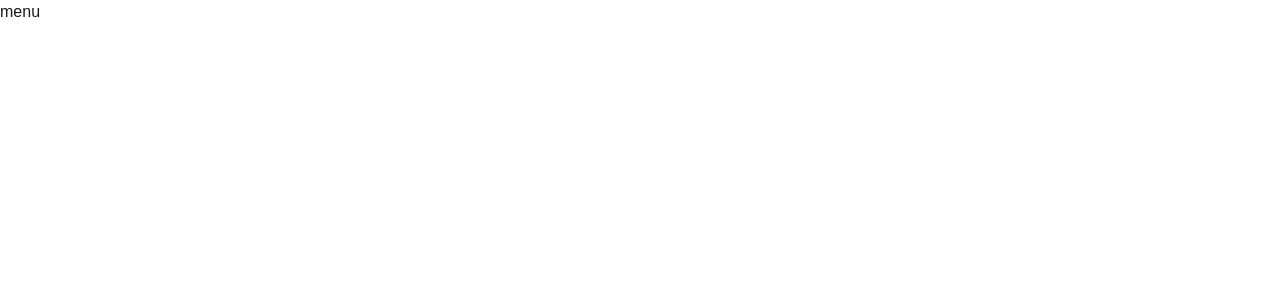
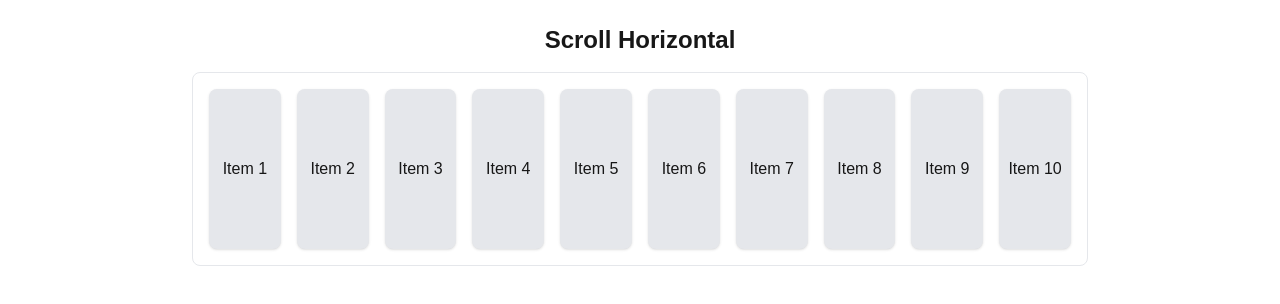
Before and after one commit to CristianTapia/menu, a Next.js app: page /menu in a window 1280 px wide. Shown: the top 304 px of the page. Built offline with nearby package versions, Linux system fonts and the light colour scheme.

Commit message:
Horizontal scroll created in the menu page

```diff
--- /dev/null
+++ b/app/alarmas/page.tsx
@@ -0,0 +1,3 @@
+export default function Alarms() {
+  return <p>Alarmas</p>;
+}
--- a/app/menu/page.tsx
+++ b/app/menu/page.tsx
@@ -1,3 +1,9 @@
-export default function Page() {
-  return <h1>menu</h1>;
+import HorizontalScroll from "../ui/horizontalScroll";
+
+export default function Menu() {
+  return (
+    <main className="flex justify-center items-center h-screen">
+      <HorizontalScroll />
+    </main>
+  );
 }
--- /dev/null
+++ b/app/ui/horizontalScroll.tsx
@@ -0,0 +1,21 @@
+"use client";
+
+export default function HorizontalScroll() {
+  return (
+    <div className="h-screen flex flex-col items-center p-6">
+      <h1 className="text-2xl font-bold mb-4">Scroll Horizontal</h1>
+      <div className="w-full max-w-4xl overflow-x-auto whitespace-nowrap border rounded-lg p-4 scrollbar-hide">
+        <div className="flex space-x-4">
+          {Array.from({ length: 10 }).map((_, index) => (
+            <div
+              key={index}
+              className="w-40 h-40 flex items-center justify-center bg-gray-200 rounded-lg shadow hover:bg-gray-300 transition"
+            >
+              Item {index + 1}
+            </div>
+          ))}
+        </div>
+      </div>
+    </div>
+  );
+}
```
